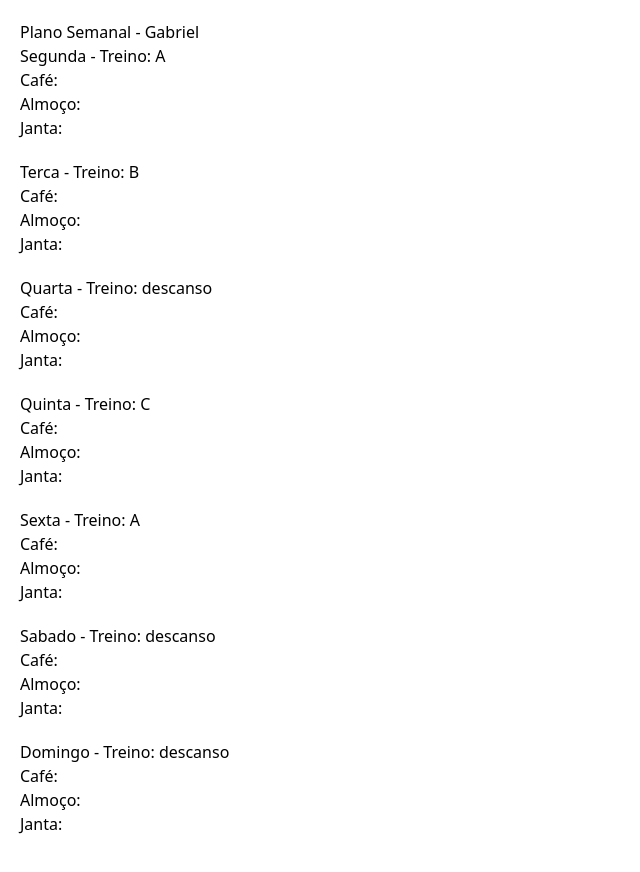
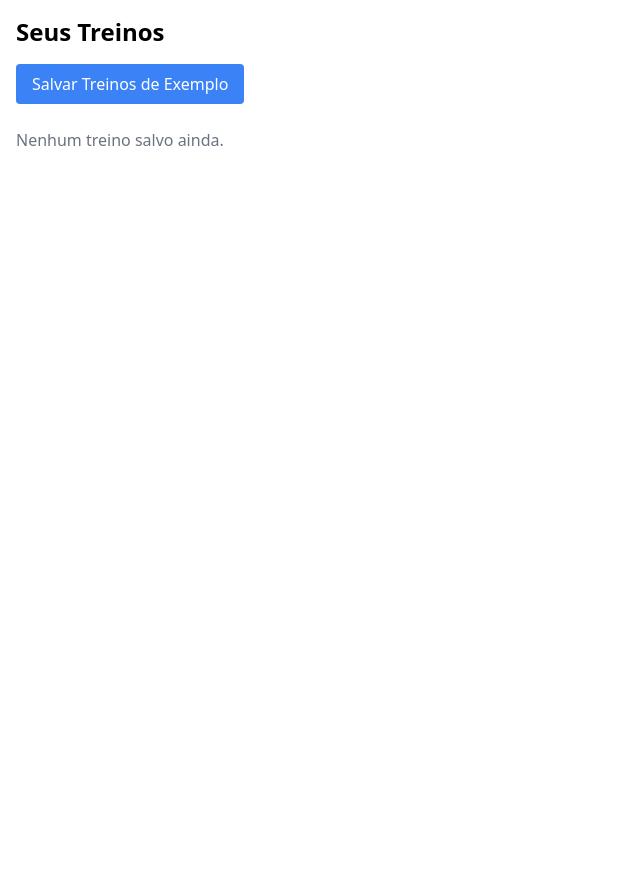
Before and after one commit to iam-death/plano-gabriel, a React (Vite) app: page / in a window 1280 px wide. Shown: the top 872 px of the page, without its empty margins (0-640 px from the left). After the commit the page ends 800 px from the top, so only its background shows below. Built offline with nearby package versions, Linux system fonts and the light colour scheme.

Commit message:
Adicionado componente Treinos e integrado no App.jsx

```diff
--- a/src/App.jsx
+++ b/src/App.jsx
@@ -1,107 +1,64 @@
-import React, { useEffect, useState } from "react";
+import { useEffect, useState } from "react";
 
-const treinosPadrao = {
-  segunda: {
-    treino: "A",
-    refeicoes: { cafe: "", almoco: "", janta: "" }
-  },
-  terca: {
-    treino: "B",
-    refeicoes: { cafe: "", almoco: "", janta: "" }
-  },
-  quarta: {
-    treino: "descanso",
-    refeicoes: { cafe: "", almoco: "", janta: "" }
-  },
-  quinta: {
-    treino: "C",
-    refeicoes: { cafe: "", almoco: "", janta: "" }
-  },
-  sexta: {
-    treino: "A",
-    refeicoes: { cafe: "", almoco: "", janta: "" }
-  },
-  sabado: {
-    treino: "descanso",
-    refeicoes: { cafe: "", almoco: "", janta: "" }
-  },
-  domingo: {
-    treino: "descanso",
-    refeicoes: { cafe: "", almoco: "", janta: "" }
-  }
-};
+export default function Treinos() {
+  const [treinos, setTreinos] = useState([]);
 
-const App = () => {
-  const [planilha, setPlanilha] = useState({});
-
+  // Carregar do localStorage quando a página abrir
   useEffect(() => {
-    const saved = localStorage.getItem("planilhaGabriel");
-    if (saved) {
+    const dados = localStorage.getItem("treinos");
+    if (dados) {
       try {
-        setPlanilha(JSON.parse(saved));
-      } catch {
-        setPlanilha(treinosPadrao);
+        const parsed = JSON.parse(dados);
+        setTreinos(parsed);
+      } catch (e) {
+        console.error("Erro ao converter os treinos:", e);
       }
-    } else {
-      setPlanilha(treinosPadrao);
     }
   }, []);
 
-  useEffect(() => {
-    if (Object.keys(planilha).length > 0) {
-      localStorage.setItem("planilhaGabriel", JSON.stringify(planilha));
+  // Exemplo de treino que pode ser salvo
+  const treinoExemplo = [
+    {
+      nome: "Peito",
+      exercicios: ["Supino reto", "Crucifixo", "Flexão"]
+    },
+    {
+      nome: "Costas",
+      exercicios: ["Puxada frontal", "Remada curvada", "Levantamento terra"]
     }
-  }, [planilha]);
+  ];
 
-  const handleChange = (dia, campo, valor) => {
-    setPlanilha((prev) => ({
-      ...prev,
-      [dia]: {
-        ...prev[dia],
-        refeicoes: {
-          ...prev[dia].refeicoes,
-          [campo]: valor
-        }
-      }
-    }));
+  // Função para salvar os treinos de exemplo
+  const salvarTreinos = () => {
+    localStorage.setItem("treinos", JSON.stringify(treinoExemplo));
+    setTreinos(treinoExemplo); // Atualiza a tela
   };
 
   return (
-    <div style={{ padding: 20 }}>
-      <h1>Plano Semanal - Gabriel</h1>
-      {Object.entries(planilha).map(([dia, dados]) => (
-        <div key={dia} style={{ marginBottom: 20 }}>
-          <h2>{dia.charAt(0).toUpperCase() + dia.slice(1)} - Treino: {dados.treino}</h2>
-          <label>
-            Café:
-            <input
-              type="text"
-              value={dados.refeicoes.cafe}
-              onChange={(e) => handleChange(dia, "cafe", e.target.value)}
-            />
-          </label>
-          <br />
-          <label>
-            Almoço:
-            <input
-              type="text"
-              value={dados.refeicoes.almoco}
-              onChange={(e) => handleChange(dia, "almoco", e.target.value)}
-            />
-          </label>
-          <br />
-          <label>
-            Janta:
-            <input
-              type="text"
-              value={dados.refeicoes.janta}
-              onChange={(e) => handleChange(dia, "janta", e.target.value)}
-            />
-          </label>
-        </div>
-      ))}
+    <div className="p-4">
+      <h1 className="text-2xl font-bold mb-4">Seus Treinos</h1>
+
+      <button
+        onClick={salvarTreinos}
+        className="bg-blue-500 text-white px-4 py-2 rounded mb-6 hover:bg-blue-600"
+      >
+        Salvar Treinos de Exemplo
+      </button>
+
+      {treinos.length === 0 ? (
+        <p className="text-gray-500">Nenhum treino salvo ainda.</p>
+      ) : (
+        treinos.map((treino, idx) => (
+          <div key={idx} className="mb-4 p-4 border rounded shadow">
+            <h2 className="text-lg font-semibold">{treino.nome}</h2>
+            <ul className="list-disc list-inside">
+              {treino.exercicios?.map((ex, i) => (
+                <li key={i}>{ex}</li>
+              ))}
+            </ul>
+          </div>
+        ))
+      )}
     </div>
   );
-};
-
-export default App;
+}
```
